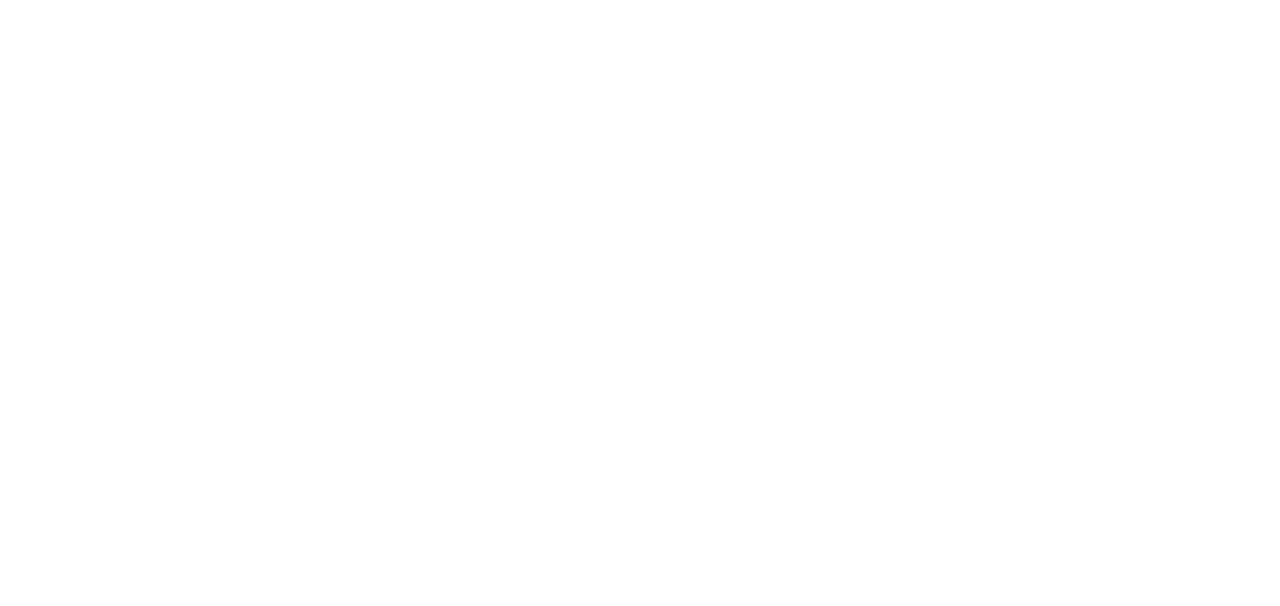
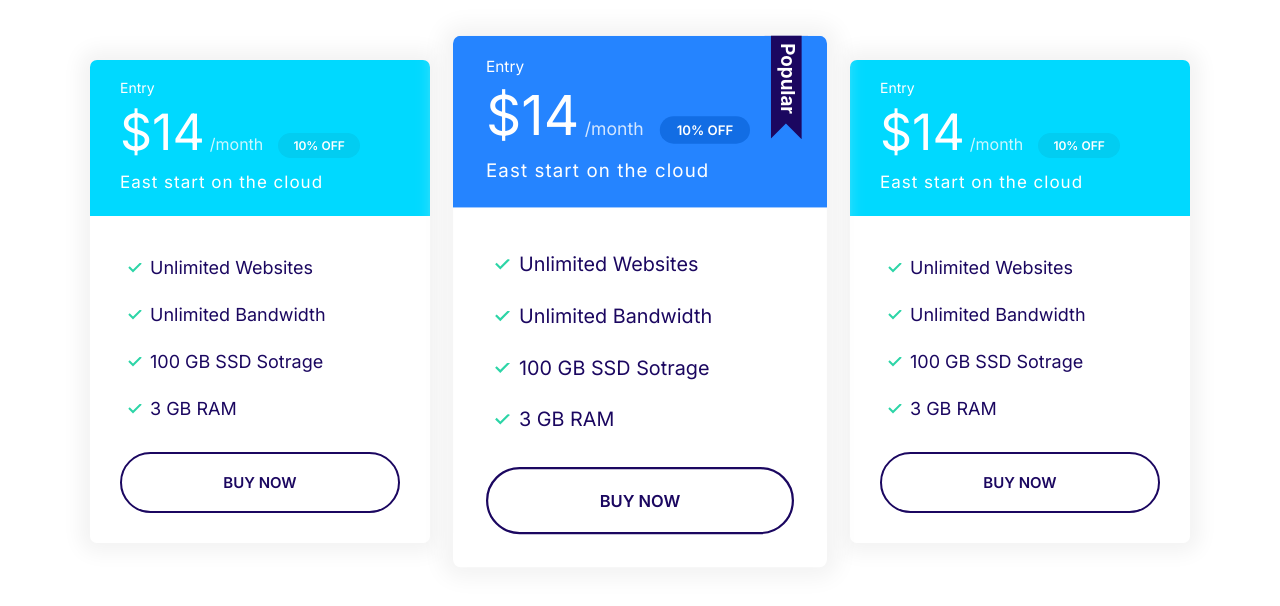
Before and after one commit to codewithsani/sanify, a plain HTML site: page index.html in a window 1280 px wide. Drawn offline with Linux system fonts and the light colour scheme.

Commit message:
build the block-plan component.

```diff
--- a/css/styles.css
+++ b/css/styles.css
@@ -325,11 +325,19 @@ a {
   color: #fff;
 }
 
+.card--primary .badge--primary {
+  background: #126de4;
+}
+
 .card--secondary .badge--secondary {
   background: #02cdf1;
 }
 
 /* Plans */
+.plan {
+  transition: transform 0.2s ease-out;
+}
+
 .plan__name {
   color: #fff;
   margin: 0;
@@ -359,6 +367,10 @@ a {
   margin-bottom: 2rem;
 }
 
+.plan--popular {
+  transform: scale(1.1);
+}
+
 .plan--popular .card__header {
   position: relative;
 }
@@ -370,6 +382,14 @@ a {
   position: absolute;
   top: -6px;
   right: 5%;
+}
+
+.plan:hover {
+  transform: scale(1.05);
+}
+
+.plan--popular:hover {
+  transform: scale(1.15);
 }
 
 @media screen and (min-width: 1024px) {
@@ -731,3 +751,12 @@ a {
     grid-template-columns: repeat(auto-fit, minmax(10rem, 1fr));
   }
 }
+/* Plans Block */
+.block-plans .grid {
+  gap: 8rem 4rem;
+}
+
+.block-plans .card {
+  max-width: 500px;
+  margin: 0 auto;
+}
--- a/index.html
+++ b/index.html
@@ -14,5 +14,70 @@
     <link rel="stylesheet" href="css/normalize.css" />
     <link rel="stylesheet" href="css/styles.css" />
   </head>
-  <body></body>
+  <body>
+    <section class="block container block-plans">
+      <div class="grid grid--1x3">
+        <div class="plan">
+          <div class="card card--secondary">
+            <header class="card__header">
+              <h3 class="plan__name">Entry</h3>
+              <span class="plan__price">$14</span>
+              <span class="plan__billing-cycle">/month</span>
+              <span class="badge badge--secondary badge--small">10% OFF</span>
+              <span class="plan__description">East start on the cloud</span>
+            </header>
+            <div class="card__body">
+              <ul class="list list--tick">
+                <li class="list__item">Unlimited Websites</li>
+                <li class="list__item">Unlimited Bandwidth</li>
+                <li class="list__item">100 GB SSD Sotrage</li>
+                <li class="list__item">3 GB RAM</li>
+              </ul>
+              <button class="btn btn--outline btn--block">Buy Now</button>
+            </div>
+          </div>
+        </div>
+        <div class="plan plan--popular">
+          <div class="card card--primary">
+            <header class="card__header">
+              <h3 class="plan__name">Entry</h3>
+              <span class="plan__price">$14</span>
+              <span class="plan__billing-cycle">/month</span>
+              <span class="badge badge--primary badge--small">10% OFF</span>
+              <span class="plan__description">East start on the cloud</span>
+            </header>
+            <div class="card__body">
+              <ul class="list list--tick">
+                <li class="list__item">Unlimited Websites</li>
+                <li class="list__item">Unlimited Bandwidth</li>
+                <li class="list__item">100 GB SSD Sotrage</li>
+                <li class="list__item">3 GB RAM</li>
+              </ul>
+              <button class="btn btn--outline btn--block">Buy Now</button>
+            </div>
+          </div>
+        </div>
+        <div class="plan">
+          <div class="card card--secondary">
+            <header class="card__header">
+              <h3 class="plan__name">Entry</h3>
+              <span class="plan__price">$14</span>
+              <span class="plan__billing-cycle">/month</span>
+              <span class="badge badge--secondary badge--small">10% OFF</span>
+              <span class="plan__description">East start on the cloud</span>
+            </header>
+            <div class="card__body">
+              <ul class="list list--tick">
+                <li class="list__item">Unlimited Websites</li>
+                <li class="list__item">Unlimited Bandwidth</li>
+                <li class="list__item">100 GB SSD Sotrage</li>
+                <li class="list__item">3 GB RAM</li>
+              </ul>
+              <button class="btn btn--outline btn--block">Buy Now</button>
+            </div>
+          </div>
+        </div>
+      </div>
+    </section>
+  </body>
 </html>
```
Also changed, not shown: components/block-plans.html (added).
